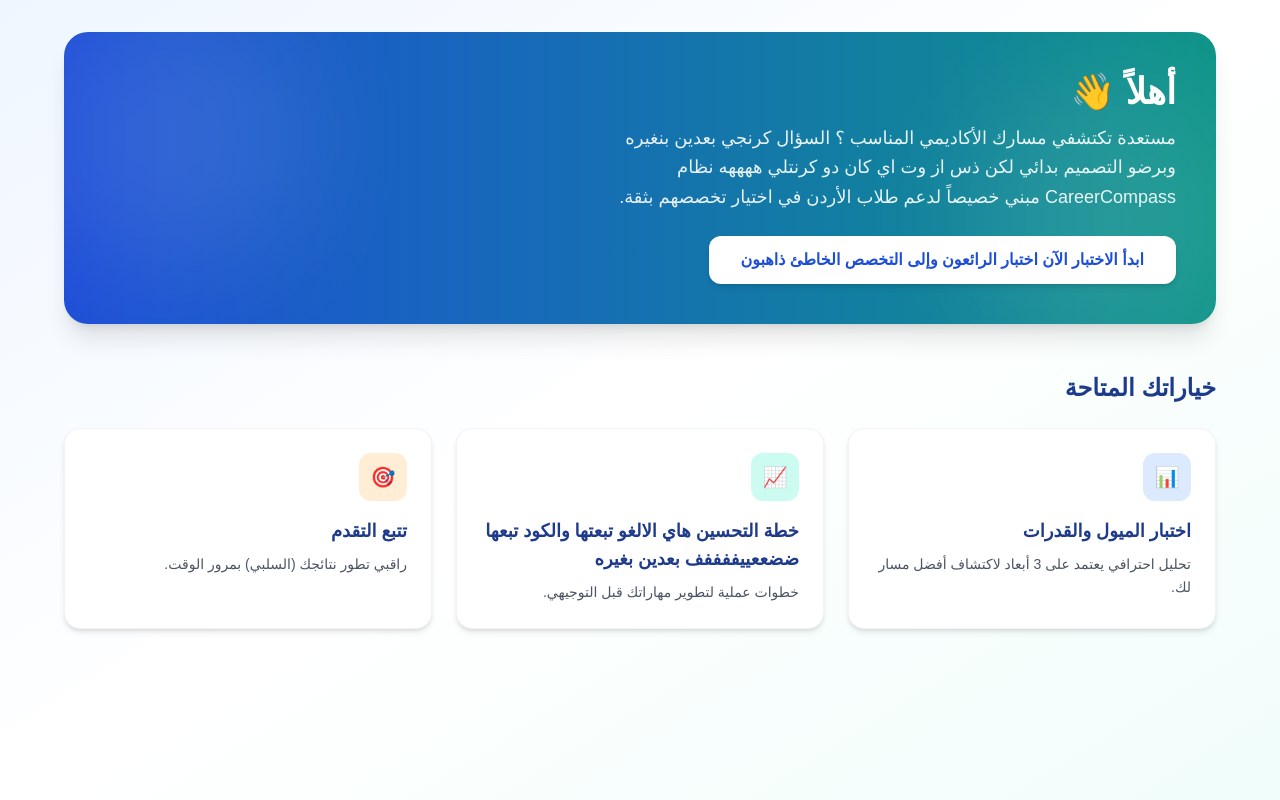
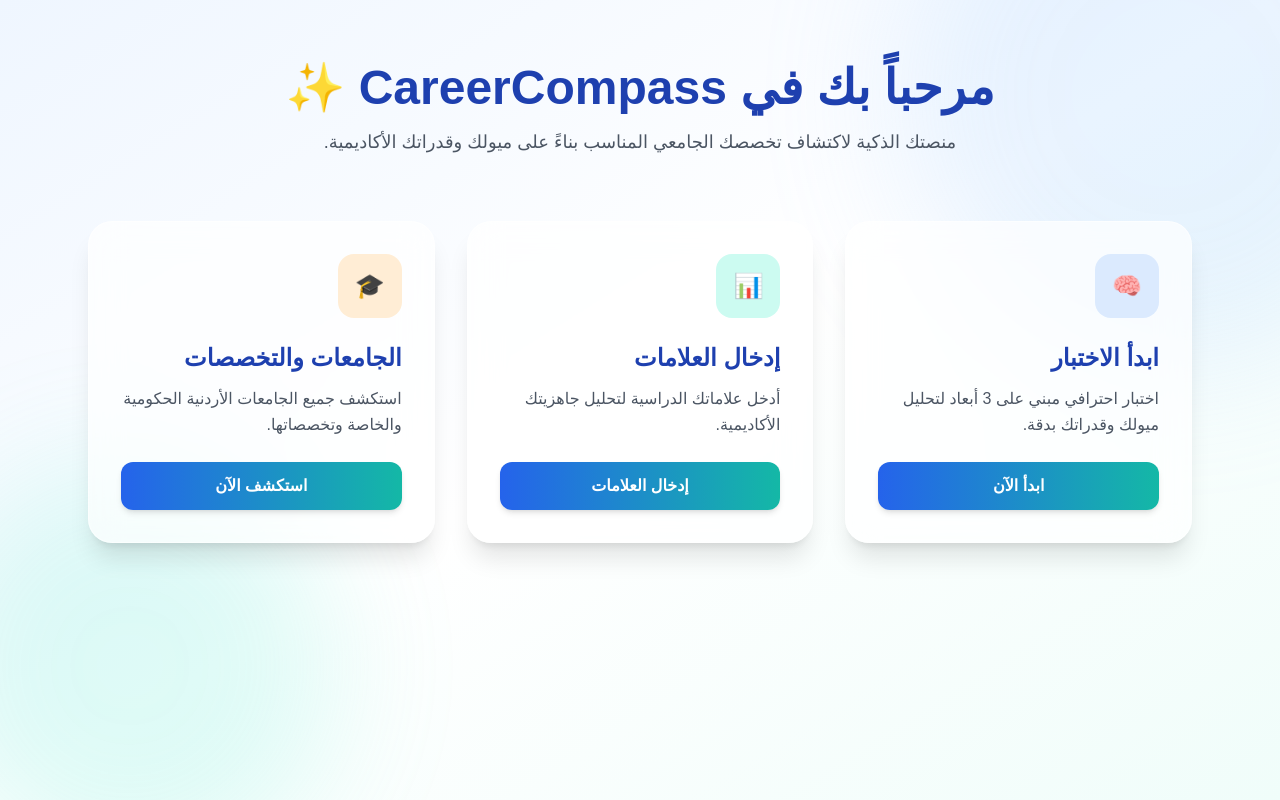
Before and after one commit to Noor-Ababneh/CareerCompass, a Vue app in the folder Frontend/: page /dashboard in a window 1280 px wide. Built offline with nearby package versions, Linux system fonts and the light colour scheme.

Commit message:
الهوم بيج

```diff
--- a/Frontend/src/views/DashboardView.vue
+++ b/Frontend/src/views/DashboardView.vue
@@ -1,149 +1,109 @@
 <template>
-  <div class="min-h-screen bg-gradient-to-br from-blue-50 via-white to-teal-50 p-8" dir="rtl">
+  <div
+    class="relative min-h-screen overflow-hidden bg-gradient-to-br from-blue-50 via-white to-teal-50"
+    dir="rtl"
+  >
 
-    <!-- HEADER -->
-    <div class="max-w-6xl mx-auto">
+    <!-- Animated Background Blobs -->
+    <div class="absolute w-[500px] h-[500px] bg-blue-300 opacity-20 rounded-full blur-3xl top-[-100px] right-[-100px] animate-blob"></div>
+    <div class="absolute w-[400px] h-[400px] bg-teal-300 opacity-20 rounded-full blur-3xl bottom-[-80px] left-[-80px] animate-blob animation-delay-2000"></div>
+
+    <div class="relative z-10 max-w-6xl mx-auto px-6 py-16">
 
       <!-- Welcome Section -->
-      <div class="relative overflow-hidden rounded-3xl bg-gradient-to-r from-blue-700 to-teal-600 text-white p-10 shadow-xl">
-
-        <div class="relative z-10">
-          <h1 class="text-3xl md:text-4xl font-bold mb-3">
-            أهلاً {{ authStore.user?.name }} 👋
+      <div class="text-center mb-16">
+        <h1 class="text-4xl md:text-5xl font-extrabold text-blue-800 mb-4">
+          مرحباً بك في CareerCompass ✨
         </h1>
-
-          <p class="text-white/90 text-lg max-w-xl leading-relaxed">
-            مستعدة تكتشفي مسارك الأكاديمي المناسب ؟ السؤال كرنجي بعدين بنغيره وبرضو التصميم بدائي لكن ذس از وت اي كان دو كرنتلي ههههه
-            نظام CareerCompass مبني خصيصاً لدعم طلاب الأردن في اختيار تخصصهم بثقة.
-          </p>
-
-          <button
-            @click="$router.push('/assessment')"
-            class="mt-6 bg-white text-blue-700 px-8 py-3 rounded-xl font-semibold shadow-md hover:scale-105 hover:shadow-xl transition duration-300"
-          >
-            ابدأ الاختبار الآن اختبار الرائعون وإلى التخصص الخاطئ ذاهبون
-          </button>
-        </div>
-
-        <!-- Decorative Glow -->
-        <div class="absolute -top-10 -left-10 w-72 h-72 bg-white/10 rounded-full blur-3xl"></div>
-        <div class="absolute -bottom-10 -right-10 w-72 h-72 bg-white/10 rounded-full blur-3xl"></div>
-
-      </div>
-
-      <!-- Quick Access Section -->
-      <div class="mt-12">
-
-        <h2 class="text-2xl font-bold text-blue-900 mb-6">
-          خياراتك المتاحة
-        </h2>
-
-        <div class="grid md:grid-cols-3 gap-6">
-
-          <!-- Card 1 -->
-          <div
-            class="premium-card"
-            @click="$router.push('/assessment')"
-          >
-            <div class="icon-circle bg-blue-100 text-blue-700">
-              📊
-            </div>
-            <h3>اختبار الميول والقدرات</h3>
-            <p>
-              تحليل احترافي يعتمد على 3 أبعاد لاكتشاف أفضل مسار لك.
+        <p class="text-lg text-gray-600 max-w-2xl mx-auto leading-relaxed">
+          منصتك الذكية لاكتشاف تخصصك الجامعي المناسب بناءً على ميولك وقدراتك الأكاديمية.
         </p>
       </div>
 
-          <!-- Conditional Cards -->
-          <template v-if="authStore.user?.gradeLevel !== '12'">
+      <!-- Feature Cards -->
+      <div class="grid md:grid-cols-3 gap-8">
 
-            <div
-              class="premium-card"
-              @click="$router.push('/improvement-plan')"
-            >
-              <div class="icon-circle bg-teal-100 text-teal-700">
-                📈
-              </div>
-              <h3>خطة التحسين هاي الالغو تبعتها والكود تبعها ضضععييففففف بعدين بغيره </h3>
-              <p>
-                خطوات عملية لتطوير مهاراتك قبل التوجيهي.
+        <!-- Assessment -->
+        <div class="card-premium group">
+          <div class="icon-box bg-blue-100 text-blue-700">🧠</div>
+          <h3 class="card-title">ابدأ الاختبار</h3>
+          <p class="card-desc">
+            اختبار احترافي مبني على 3 أبعاد لتحليل ميولك وقدراتك بدقة.
           </p>
+          <button class="btn-primary mt-6">ابدأ الآن</button>
         </div>
 
-            <div
-              class="premium-card"
-              @click="$router.push('/progress')"
-            >
-              <div class="icon-circle bg-orange-100 text-orange-600">
-                🎯
-              </div>
-              <h3>تتبع التقدم</h3>
-              <p>
-                راقبي تطور نتائجك (السلبي) بمرور الوقت.
+        <!-- Grades -->
+        <div class="card-premium group">
+          <div class="icon-box bg-teal-100 text-teal-700">📊</div>
+          <h3 class="card-title">إدخال العلامات</h3>
+          <p class="card-desc">
+            أدخل علاماتك الدراسية لتحليل جاهزيتك الأكاديمية.
           </p>
+          <button class="btn-primary mt-6">إدخال العلامات</button>
         </div>
 
-          </template>
-
-          <template v-else>
-
-            <div
-              class="premium-card"
-              @click="$router.push('/majors')"
-            >
-              <div class="icon-circle bg-teal-100 text-teal-700">
-                🎓
-              </div>
-              <h3>التخصصات المقترحة</h3>
-              <p>
-                توصيات مباشرة للتخصصات الجامعية المناسبة لك.
+        <!-- Universities -->
+        <div class="card-premium group">
+          <div class="icon-box bg-orange-100 text-orange-600">🎓</div>
+          <h3 class="card-title">الجامعات والتخصصات</h3>
+          <p class="card-desc">
+            استكشف جميع الجامعات الأردنية الحكومية والخاصة وتخصصاتها.
           </p>
-            </div>
-
-            <div
-              class="premium-card"
-              @click="$router.push('/universities')"
-            >
-              <div class="icon-circle bg-orange-100 text-orange-600">
-                🏛
-              </div>
-              <h3>الجامعات في الأردن</h3>
-              <p>
-                استكشف/ي بحس كرنج نعمل هيك وبرضو ليه نكتب بصيغة المذكر يعني بالله الجامعات الحكومية والخاصة حسب موقعك.
-              </p>
-            </div>
-
-          </template>
-
+          <button class="btn-primary mt-6">استكشف الآن</button>
         </div>
 
       </div>
 
     </div>
-
   </div>
 </template>
 
 <script setup>
-import { useAuthStore } from "@/stores/auth"
-
-const authStore = useAuthStore()
+// لاحقاً سنربط الأزرار بالـ router.push
 </script>
 
 <style scoped>
-.premium-card {
-  @apply bg-white rounded-2xl p-6 shadow-md hover:shadow-xl hover:-translate-y-1 transition duration-300 cursor-pointer border border-gray-100;
+
+/* Premium Card */
+.card-premium {
+  @apply bg-white/70 backdrop-blur-lg border border-white/50 rounded-3xl p-8 shadow-xl transition-all duration-500 hover:shadow-2xl hover:-translate-y-2;
 }
 
-.premium-card h3 {
-  @apply text-lg font-bold text-blue-900 mt-4 mb-2;
+/* Icon */
+.icon-box {
+  @apply w-16 h-16 flex items-center justify-center rounded-2xl text-2xl mb-6 transition group-hover:scale-110;
 }
 
-.premium-card p {
-  @apply text-gray-600 text-sm leading-relaxed;
+/* Title */
+.card-title {
+  @apply text-2xl font-bold text-blue-800 mb-3;
 }
 
-.icon-circle {
-  @apply w-12 h-12 rounded-xl flex items-center justify-center text-xl;
+/* Description */
+.card-desc {
+  @apply text-gray-600 leading-relaxed;
 }
+
+/* Button */
+.btn-primary {
+  @apply w-full h-12 bg-gradient-to-r from-blue-600 to-teal-500 text-white rounded-xl font-semibold shadow-md hover:scale-[1.03] transition transform;
+}
+
+/* Animated blobs */
+@keyframes blob {
+  0% { transform: translate(0, 0) scale(1); }
+  33% { transform: translate(40px, -60px) scale(1.1); }
+  66% { transform: translate(-30px, 30px) scale(0.9); }
+  100% { transform: translate(0, 0) scale(1); }
+}
+
+.animate-blob {
+  animation: blob 18s infinite ease-in-out;
+}
+
+.animation-delay-2000 {
+  animation-delay: 3s;
+}
+
 </style>
--- /dev/null
+++ b/Frontend/src/views/HomeView.vue
@@ -0,0 +1,114 @@
+<template>
+  <div
+    class="relative min-h-screen overflow-hidden bg-gradient-to-br from-blue-700 via-blue-600 to-teal-500 text-white"
+    dir="rtl"
+  >
+
+    <!-- Background Glow -->
+    <div class="absolute w-[600px] h-[600px] bg-white/10 rounded-full blur-3xl top-[-150px] right-[-150px] animate-blob"></div>
+    <div class="absolute w-[500px] h-[500px] bg-white/10 rounded-full blur-3xl bottom-[-120px] left-[-120px] animate-blob animation-delay-2000"></div>
+
+    <div class="relative z-10 max-w-7xl mx-auto px-6 py-20">
+
+      <!-- Navbar -->
+      <div class="flex justify-between items-center mb-20">
+        <h1 class="text-2xl font-bold tracking-wide">
+          CareerCompass
+        </h1>
+
+        <div class="space-x-4 space-x-reverse">
+          <router-link
+            to="/login"
+            class="px-5 py-2 rounded-lg bg-white/20 hover:bg-white/30 transition"
+          >
+            تسجيل الدخول
+          </router-link>
+
+          <router-link
+            to="/signup"
+            class="px-5 py-2 rounded-lg bg-white text-blue-700 font-semibold hover:scale-105 transition transform"
+          >
+            إنشاء حساب
+          </router-link>
+        </div>
+      </div>
+
+      <!-- Hero Section -->
+      <div class="text-center max-w-4xl mx-auto">
+
+        <h2 class="text-4xl md:text-6xl font-extrabold leading-tight mb-8">
+          اكتشف تخصصك الجامعي المناسب
+          <br />
+          بثقة وذكاء 🎓
+        </h2>
+
+        <p class="text-lg md:text-xl text-white/90 mb-10 leading-relaxed">
+          منصة ذكية مخصصة لطلاب الأردن تساعدك في اختيار تخصصك
+          بناءً على ميولك، قدراتك، ونتائجك الدراسية.
+        </p>
+
+        <router-link
+          to="/signup"
+          class="inline-block px-10 py-4 bg-white text-blue-700 text-lg font-bold rounded-2xl shadow-lg hover:scale-105 transition transform"
+        >
+          ابدأ رحلتك الآن
+        </router-link>
+
+      </div>
+
+      <!-- Features -->
+      <div class="grid md:grid-cols-3 gap-10 mt-32 text-center">
+
+        <div class="feature-card">
+          <div class="text-4xl mb-4">🧠</div>
+          <h3 class="text-xl font-bold mb-3">تحليل ذكي</h3>
+          <p class="text-white/80">
+            نظام تقييم يعتمد على 3 أبعاد لتحليل ميولك الأكاديمية.
+          </p>
+        </div>
+
+        <div class="feature-card">
+          <div class="text-4xl mb-4">📊</div>
+          <h3 class="text-xl font-bold mb-3">تحليل العلامات</h3>
+          <p class="text-white/80">
+            تقييم جاهزيتك الجامعية بناءً على أدائك الدراسي.
+          </p>
+        </div>
+
+        <div class="feature-card">
+          <div class="text-4xl mb-4">🎓</div>
+          <h3 class="text-xl font-bold mb-3">اقتراح تخصصات</h3>
+          <p class="text-white/80">
+            توصيات مباشرة للتخصصات والجامعات المناسبة لك.
+          </p>
+        </div>
+
+      </div>
+
+    </div>
+  </div>
+</template>
+
+<style scoped>
+
+.feature-card {
+  @apply bg-white/10 backdrop-blur-lg rounded-3xl p-8 shadow-lg transition-all duration-500 hover:bg-white/20 hover:-translate-y-2;
+}
+
+/* Animated blobs */
+@keyframes blob {
+  0% { transform: translate(0, 0) scale(1); }
+  33% { transform: translate(50px, -70px) scale(1.1); }
+  66% { transform: translate(-40px, 40px) scale(0.9); }
+  100% { transform: translate(0, 0) scale(1); }
+}
+
+.animate-blob {
+  animation: blob 20s infinite ease-in-out;
+}
+
+.animation-delay-2000 {
+  animation-delay: 4s;
+}
+
+</style>
```
Also changed, not shown: Frontend/src/router/index.js (+15 -14 lines). Lines whose indentation alone changed are shown as unchanged.
